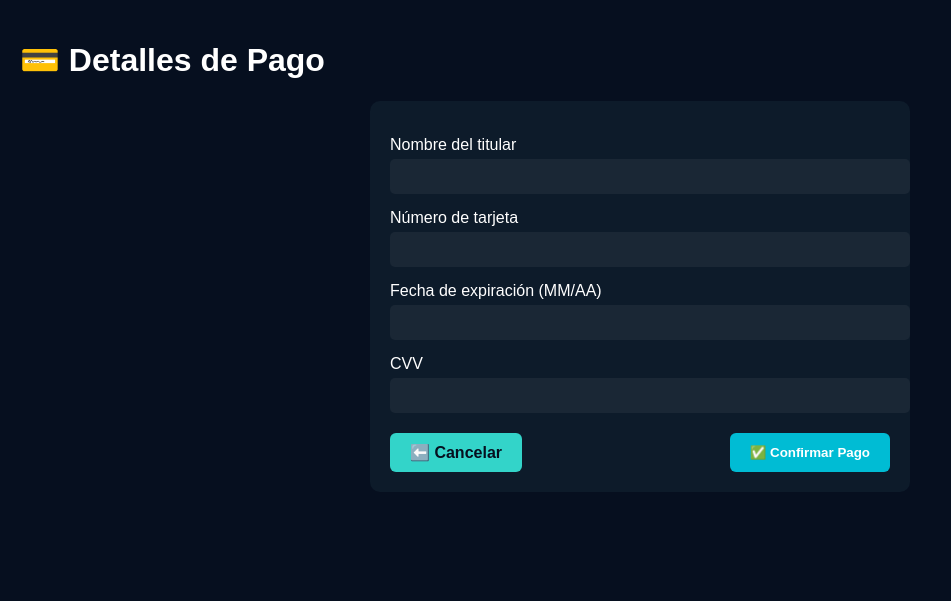
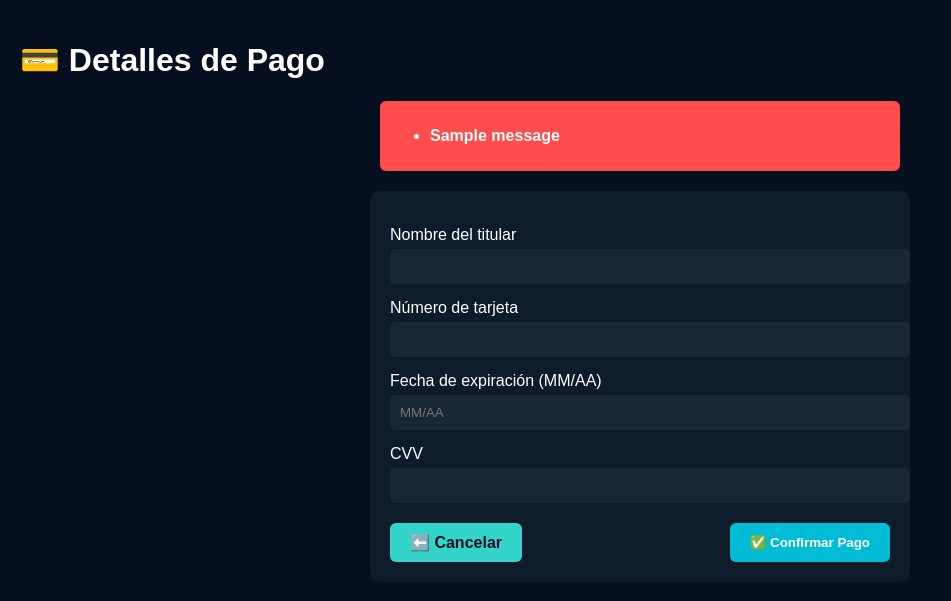
Before and after one commit to andresalvador02/taller_login, a Flask app: template templates/pago.html in a window 1280 px wide. Shown: the top 601 px of the page, without its empty margins (0-951 px from the left). Run offline with Flask 2, Linux system fonts and the light colour scheme; the template is opened without the code that fills it, so the values that code supplies are empty; one stand-in notice (Sample message) is shown.

Commit message:
Fix: validación visual y errores en formulario de pago

```diff
--- a/templates/pago.html
+++ b/templates/pago.html
@@ -55,21 +55,42 @@
             background-color: #00BCD4;
             color: white;
         }
+        .errores {
+            background-color: #FF4C4C;
+            color: white;
+            border-radius: 6px;
+            padding: 10px;
+            margin: 20px auto;
+            max-width: 500px;
+            font-weight: bold;
+        }
     </style>
 </head>
 <body>
 
     <h1>💳 Detalles de Pago</h1>
 
-    <form method="post" action="{{ url_for('pago') }}">
+    {% with messages = get_flashed_messages() %}
+      {% if messages %}
+        <div class="errores">
+          <ul>
+            {% for message in messages %}
+              <li>{{ message }}</li>
+            {% endfor %}
+          </ul>
+        </div>
+      {% endif %}
+    {% endwith %}
+
+    <form method="post" action="{{ url_for('pago') }}" onsubmit="return validarFormulario()">
         <label for="nombre">Nombre del titular</label>
         <input type="text" name="nombre" id="nombre" required>
 
         <label for="tarjeta">Número de tarjeta</label>
         <input type="text" name="tarjeta" id="tarjeta" maxlength="16" required>
 
-        <label for="vencimiento">Fecha de expiración (MM/AA)</label>
-        <input type="text" name="vencimiento" id="vencimiento" required>
+        <label for="expiracion">Fecha de expiración (MM/AA)</label>
+        <input type="text" name="expiracion" id="expiracion" placeholder="MM/AA" required>
 
         <label for="cvv">CVV</label>
         <input type="password" name="cvv" id="cvv" maxlength="4" required>
@@ -80,5 +101,36 @@
         </div>
     </form>
 
+    <script>
+        function validarFormulario() {
+            const nombre = document.getElementById("nombre").value.trim();
+            const tarjeta = document.getElementById("tarjeta").value.trim();
+            const expiracion = document.getElementById("expiracion").value.trim();
+            const cvv = document.getElementById("cvv").value.trim();
+
+            if (!/^\d{16}$/.test(tarjeta)) {
+                alert("El número de tarjeta debe tener exactamente 16 dígitos.");
+                return false;
+            }
+
+            if (!/^\d{2}\/\d{2}$/.test(expiracion)) {
+                alert("La fecha de expiración debe tener el formato MM/AA.");
+                return false;
+            }
+
+            if (!/^\d{3,4}$/.test(cvv)) {
+                alert("El CVV debe tener 3 o 4 dígitos numéricos.");
+                return false;
+            }
+
+            if (nombre === "") {
+                alert("Por favor, ingresa el nombre del titular.");
+                return false;
+            }
+
+            return true;
+        }
+    </script>
+
 </body>
 </html>
```
